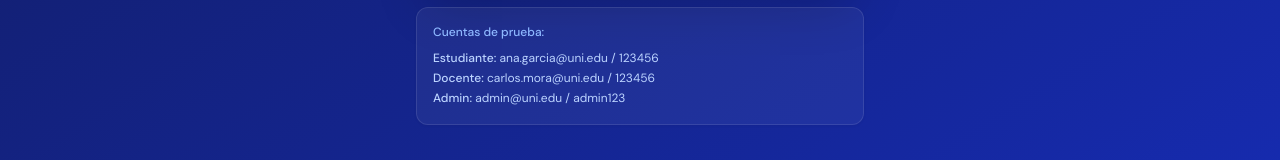
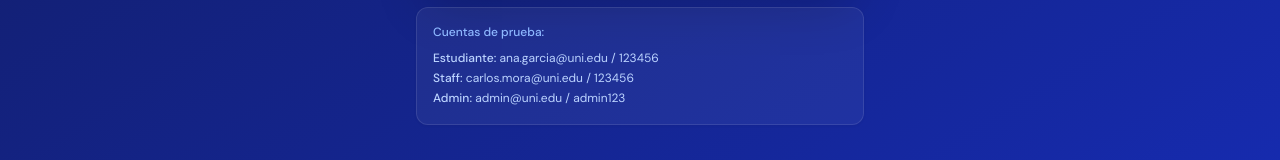
Before and after one commit to DiegoColBdz/salafinder, a React (Vite) app: page /#/login in a window 1280 px wide. Shown: the part 599-759 px from the top of the page. Built offline with nearby package versions, Linux system fonts and the light colour scheme; data requests are answered from the project's data file.

Commit message:
Correciones varias (nombres en inglés, autorización a admin y staff, etc.)

```diff
--- a/src/App.jsx
+++ b/src/App.jsx
@@ -32,16 +32,16 @@ function GuestRoute({ children }) {
 function StudentRoute({ children }) {
     const { state } = useApp()
     if (!state.currentUser) return <Navigate to="/login" replace />
-    if (state.currentUser.role === 'admin') return <Navigate to="/espacios" replace />
+    if (state.currentUser.role !== 'student') return <Navigate to="/espacios" replace />
     return children
 }
 
 function StaffRoute({ children }) {
-  const { state } = useApp()
-  if (!state.currentUser) return <Navigate to="/login" replace />
-  if (state.currentUser.role.toLowerCase() !== 'staff')
-    return <Navigate to="/espacios" replace />
-  return children
+    const { state } = useApp()
+    if (!state.currentUser) return <Navigate to="/login" replace />
+    if (state.currentUser.role.toLowerCase() !== 'staff')
+        return <Navigate to="/espacios" replace />
+    return children
 }
 
 export default function App() {
--- a/src/components/layout/Layout.jsx
+++ b/src/components/layout/Layout.jsx
@@ -3,7 +3,7 @@ import { useApp } from '../../context/AppContext'
 import { useState } from 'react'
 import { logoutApi } from '../../services/auth'
 
-const ROLE_LABELS = { student: 'Estudiante', staff: 'Docente', admin: 'Administrador' }
+const ROLE_LABELS = { student: 'Estudiante', staff: 'Staff', admin: 'Administrador' }
 const ROLE_COLORS = {
     student: 'bg-blue-100 text-blue-700',
     staff: 'bg-emerald-100 text-emerald-700',
@@ -22,14 +22,18 @@ export default function Layout() {
         navigate('/login')
     }
 
+    const role = user?.role?.toLowerCase()
+
     const navItems = [
-        { to: '/espacios',     label: 'Espacios',     icon: '' },
-        { to: '/calendario',   label: 'Calendario',   icon: '' },
-        { to: '/mis-reservas', label: 'Mis Reservas', icon: '' },
-        ...(user?.role?.toLowerCase() === 'staff'
+        { to: '/espacios', label: 'Espacios', icon: '' },
+        { to: '/calendario', label: 'Calendario', icon: '' },
+        ...(role === 'student'
+            ? [{ to: '/mis-reservas', label: 'Mis Reservas', icon: '' }]
+            : []),
+        ...(role === 'staff'
             ? [{ to: '/staff', label: 'Panel Staff', icon: '' }]
             : []),
-        ...(user?.role?.toLowerCase() === 'admin'
+        ...(role === 'admin'
             ? [{ to: '/admin', label: 'Panel Admin', icon: '' }]
             : []),
     ]
--- a/src/components/spaces/WeekCalendar.jsx
+++ b/src/components/spaces/WeekCalendar.jsx
@@ -41,7 +41,7 @@ export default function WeekCalendar({ spaceId, reservations }) {
     const weekDays = getWeekDays(baseDate)
     const todayStr = toDateStr(new Date())
     const { state } = useApp()
-    const isAdmin = state.currentUser?.role == 'admin'
+    const isStudent = state.currentUser?.role?.toLowerCase() === "student"
 
     const prevWeek = () => {
         const d = new Date(baseDate)
@@ -159,7 +159,7 @@ export default function WeekCalendar({ spaceId, reservations }) {
                                                             {r.hora_inicio?.slice(0, 5)}–{r.hora_fin?.slice(0, 5)}
                                                         </div>
                                                     ))
-                                                ) : !isPast && !isAdmin ? (
+                                                ) : !isPast && !isStudent ? (
                                                     <button
                                                         onClick={() => navigate(`/reservar/${spaceId}`)}
                                                         className="w-full h-full rounded hover:bg-emerald-50 hover:border hover:border-emerald-200 transition-colors group"
--- a/src/components/ui/RoleBadge.jsx
+++ b/src/components/ui/RoleBadge.jsx
@@ -1,7 +1,7 @@
 const ROLE_CONFIG = {
     student: { label: 'Estudiante', color: 'bg-blue-100 text-blue-700' },
-  staff:   { label: 'Docente',    color: 'bg-emerald-100 text-emerald-700' },
-  admin:   { label: 'Administrador', color: 'bg-violet-100 text-violet-700' },
+    staff: { label: 'Staff', color: 'bg-emerald-100 text-emerald-700' },
+    admin: { label: 'Administrador', color: 'bg-violet-100 text-violet-700' },
 }
 
 export default function RoleBadge({ role }) {
--- a/src/pages/AdminPage.jsx
+++ b/src/pages/AdminPage.jsx
@@ -20,7 +20,7 @@ const ROLE_COLORS = {
     Staff: 'bg-emerald-100 text-emerald-700',
     Admin: 'bg-violet-100 text-violet-700',
 }
-const ROLE_LABELS = { Student: 'Estudiante', Staff: 'Docente', Admin: 'Admin' }
+const ROLE_LABELS = { Student: 'Estudiante', Staff: 'Staff', Admin: 'Admin' }
 
 const ESTADO_MAP = {
     Pendiente: 'pending',
@@ -380,7 +380,7 @@ export default function AdminPage() {
                                                                 onClick={() => askCambiarRol(u, 'Staff')}
                                                                 className="px-2.5 py-1 bg-emerald-50 text-emerald-700 text-xs rounded-lg hover:bg-emerald-100 transition-colors"
                                                             >
-                                                                → Docente
+                                                                → Staff
                                                             </button>
                                                         )}
                                                     </div>
--- a/src/pages/LoginPage.jsx
+++ b/src/pages/LoginPage.jsx
@@ -34,12 +34,12 @@ const handleSubmit = async (ev) => {
             dispatch({
                 type: 'LOGIN_SUCCESS',
                 payload: {
-        id:             data.usuario_perfil_id,
-        name:           data.nombre_completo,
-        email:          data.email,
-        role:           data.rol.toLowerCase(), // 'student', 'staff', 'admin'
-        noShows:        0,
-        blockedUntil:   null,
+                    id: data.usuario_perfil_id,
+                    name: data.nombre_completo,
+                    email: data.email,
+                    role: data.rol.toLowerCase(), // 'student', 'staff', 'admin'
+                    noShows: 0,
+                    blockedUntil: null,
                 }
             })
             navigate('/espacios')
@@ -111,9 +111,9 @@ const handleSubmit = async (ev) => {
                 <div className="mt-4 card p-4 bg-white/5 border-white/10">
                     <p className="text-xs text-brand-300 font-medium mb-2">Cuentas de prueba:</p>
                     {[
-            { label: 'Estudiante', email: 'ana.garcia@uni.edu',   pw: '123456'   },
-            { label: 'Docente',    email: 'carlos.mora@uni.edu',  pw: '123456'   },
-            { label: 'Admin',      email: 'admin@uni.edu',        pw: 'admin123' },
+                        { label: 'Estudiante', email: 'ana.garcia@uni.edu', pw: '123456' },
+                        { label: 'Staff', email: 'carlos.mora@uni.edu', pw: '123456' },
+                        { label: 'Admin', email: 'admin@uni.edu', pw: 'admin123' },
                     ].map(u => (
                         <button key={u.email} type="button"
                             onClick={() => setForm({ email: u.email, password: u.pw })}
--- a/src/pages/NewReservationPage.jsx
+++ b/src/pages/NewReservationPage.jsx
@@ -101,8 +101,8 @@ export default function NewReservationPage() {
             dispatch({ type: 'ADD_RESERVATION_SUCCESS', payload: saved })
             setSubmitted(true)
             setTimeout(() => navigate('/mis-reservas'), 1500)
-        } catch {
-            dispatch({ type: 'SET_NOTIFICATION', payload: { type: 'error', message: 'Error al crear la reserva. Intenta de nuevo.' } })
+        } catch (err) {
+            dispatch({ type: 'SET_NOTIFICATION', payload: { type: 'error', message: err.message || 'Error al crear la reserva. Intenta de nuevo.' } })
         } finally {
             setLoading(false)
         }
@@ -124,7 +124,7 @@ export default function NewReservationPage() {
 
             <h1 className="font-display font-bold text-2xl text-gray-900 mb-1">Nueva reserva</h1>
             <p className="text-sm text-gray-500 mb-6">
-                <span className="font-medium text-gray-700">{space.name}</span> · {space.building} · Cap. {space.capacidad}
+                <span className="font-medium text-gray-700">{space.nombre}</span> · {space.edificio} · Cap. {space.capacidad}
                 {space.requiere_aprobacion && <span className="ml-2 badge bg-amber-100 text-amber-700">Requiere aprobación</span>}
             </p>
 
--- a/src/pages/SpaceDetailPage.jsx
+++ b/src/pages/SpaceDetailPage.jsx
@@ -76,7 +76,7 @@ export default function SpaceDetailPage() {
                     </div>
                 )}
 
-                {state.currentUser?.role !== 'admin' && (
+                {state.currentUser?.role === 'student' && (
                     <div className="mt-6">
                         <button onClick={() => navigate(`/reservar/${space.id}`)} className="btn-primary">
                             Reservar este espacio
--- a/src/pages/StaffPage.jsx
+++ b/src/pages/StaffPage.jsx
@@ -6,9 +6,9 @@ import { getStudents, registrarNoShow } from '../services/api'
 
 export default function StaffPage() {
     const { dispatch } = useApp()
-  const [users, setUsers]     = useState([])
+    const [users, setUsers] = useState([])
     const [loading, setLoading] = useState(true)
-  const [search, setSearch]   = useState('')
+    const [search, setSearch] = useState('')
 
     useEffect(() => {
         getStudents()
@@ -44,13 +44,13 @@ export default function StaffPage() {
 
     const ROLE_COLORS = {
         Student: 'bg-blue-100 text-blue-700',
-    Staff:   'bg-emerald-100 text-emerald-700',
-    Admin:   'bg-violet-100 text-violet-700',
+        Staff: 'bg-emerald-100 text-emerald-700',
+        Admin: 'bg-violet-100 text-violet-700',
     }
     const ROLE_LABELS = {
         Student: 'Estudiante',
-    Staff:   'Docente',
-    Admin:   'Admin',
+        Staff: 'Staff',
+        Admin: 'Admin',
     }
 
     if (loading) return <LoadingSpinner message="Cargando usuarios..." />
```
Lines whose indentation alone changed are shown as unchanged.
